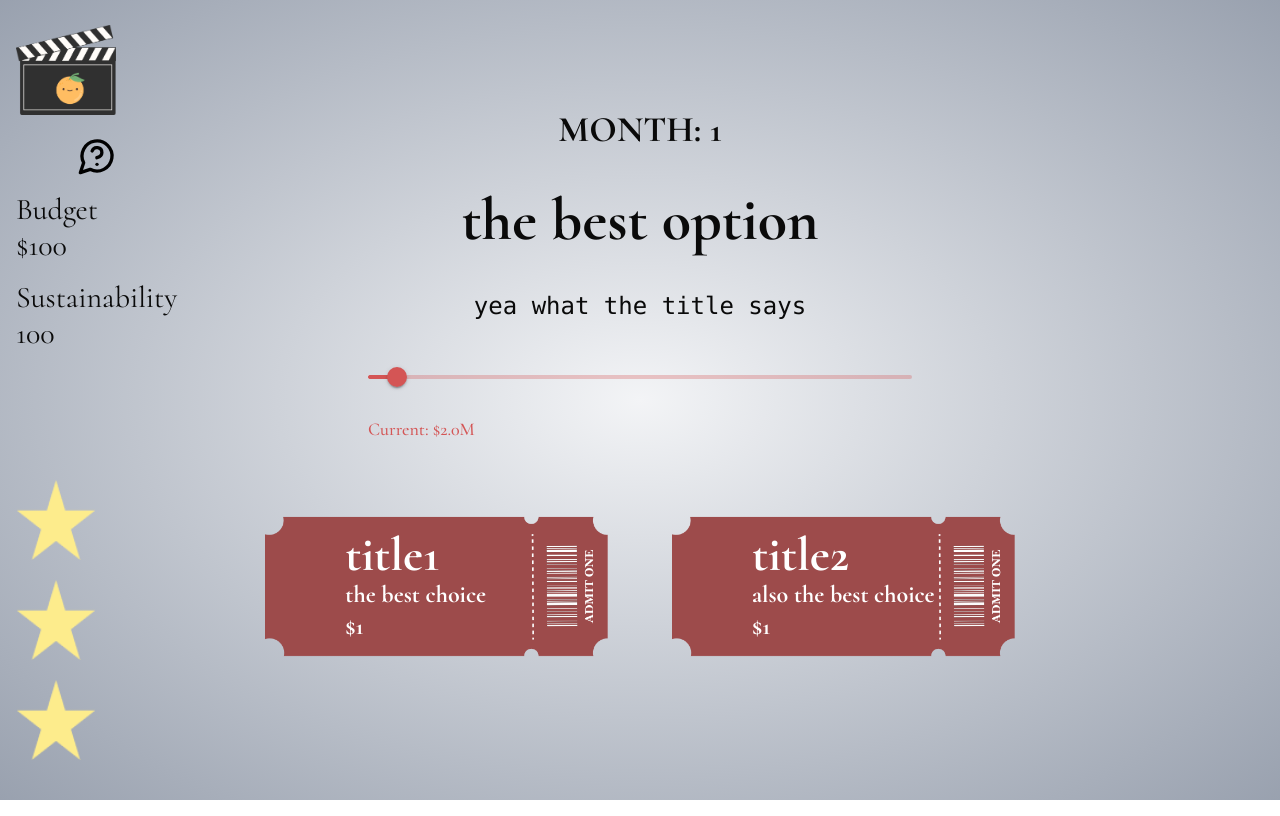
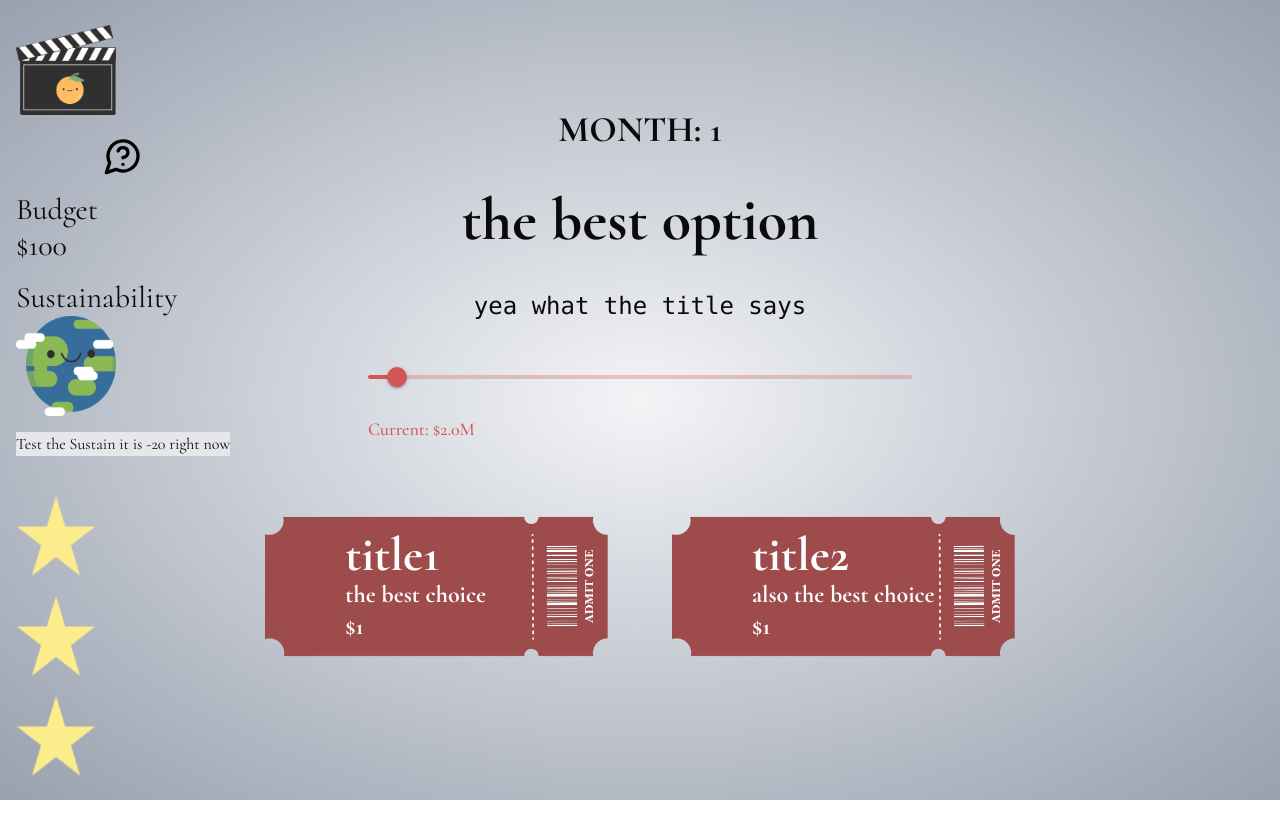
Before and after one commit to qhgill/final-take, a Next.js app: page / in a window 1280 px wide. Built offline with nearby package versions, Linux system fonts and the light colour scheme.

Commit message:
Stars + Earth

```diff
--- a/src/app/page.tsx
+++ b/src/app/page.tsx
@@ -31,12 +31,13 @@ const Home = () => {
   const [promptKey, setPromptKey] = useState(0);
   const [isEnd, setIsEnd] = useState(false);
   const [currentBudget, setCurrentBudget] = useState(user.budget);
+  const [currentSustain, setCurrentSustain] = useState(user.sustStat);
 
   const handleSwap = (price: number, sustain: number, profit: number) => {
     setVisible(false);
 
     setCurrentBudget((prevBudget) => prevBudget - price);
-    user.sustStat -= sustain;
+    setCurrentSustain((prevSustain) => prevSustain - sustain);
     user.profit += profit;
 
     // this needs to be changed to a random + uses month so is scuffed
@@ -57,13 +58,18 @@ const Home = () => {
     setCurrentBudget(newBudget);
   };
 
+  const handleSustainChange = (newSustain: number) => {
+    setCurrentSustain(newSustain);
+  };
+
   return (
     <div>
       <div className="w-screen relative h-screen flex items-center justify-center bg-radial from-gray-100 to-gray-400">
         <Sidebar
           budget={currentBudget}
-          sustainStatus={user.sustStat}
+          sustainStatus={currentSustain}
           onBudgetChange={handleBudgetChange}
+          onSustainChange={handleSustainChange}
         />
         <div className="flex items-center justify-center">
           <AnimatePresence mode="wait">
--- a/src/components/Sidebar.tsx
+++ b/src/components/Sidebar.tsx
@@ -1,9 +1,15 @@
 import React, { useState } from "react";
 import Image from "next/image";
 import logo from "../../public/logo.png";
-// import grayStar from "@/public/star/grayStar.png";
+import grayStar from "@/public/star/grayStar.png";
 import yellowStar from "@/public/star/yellowStar.png";
 import Question from "../components/Question";
+import earth1Happy from "@/public/earth/earth1Happy.png";
+import earth2Dull from "@/public/earth/earth2Dull.png";
+import earth3Gray from "@/public/earth/earth3Gray.png";
+import earth4Worried from "@/public/earth/earth4Worried.png";
+import earth5Sad from "@/public/earth/earth5Sad.png";
+
 import {
   AlertDialog,
   AlertDialogAction,
@@ -19,15 +25,24 @@ interface SidebarTypes {
   budget: number;
   sustainStatus: number;
   onBudgetChange: (newBudget: number) => void;
+  onSustainChange: (newSustain: number) => void;
 }
 
-const Sidebar = ({ budget, sustainStatus, onBudgetChange }: SidebarTypes) => {
+const Sidebar = ({
+  budget,
+  sustainStatus,
+  onBudgetChange,
+  onSustainChange,
+}: SidebarTypes) => {
   const [isModalOpen, setIsModalOpen] = useState(false);
   const [selectedStar, setSelectedStar] = useState<number | null>(null);
+  const [usedStars, setUsedStars] = useState<boolean[]>([false, false, false]);
 
   const handleStarClick = (starIndex: number) => {
-    setSelectedStar(starIndex);
-    setIsModalOpen(true);
+    if (!usedStars[starIndex]) {
+      setSelectedStar(starIndex);
+      setIsModalOpen(true);
+    }
   };
 
   const handleCloseModal = () => {
@@ -37,8 +52,36 @@ const Sidebar = ({ budget, sustainStatus, onBudgetChange }: SidebarTypes) => {
 
   const handleFavor = () => {
     console.log(`Favor called for star ${selectedStar}`);
-    onBudgetChange(budget + 50);
+    if (selectedStar !== null) {
+      onBudgetChange(budget + 50);
+      setUsedStars((prevUsedStars) => {
+        const newUsedStars = [...prevUsedStars];
+        newUsedStars[selectedStar] = true;
+        return newUsedStars;
+      });
+    }
     handleCloseModal();
+  };
+
+  const getEarthImage = (sustainStatus: number) => {
+    if (sustainStatus >= 80) {
+      return earth1Happy;
+    } else if (sustainStatus >= 60) {
+      return earth2Dull;
+    } else if (sustainStatus >= 40) {
+      return earth3Gray;
+    } else if (sustainStatus >= 20) {
+      return earth4Worried;
+    } else {
+      return earth5Sad;
+    }
+  };
+
+  const earthImage = getEarthImage(sustainStatus);
+
+  // this is just to test the sustain change image thingy
+  const handleSustainTest = () => {
+    onSustainChange(sustainStatus - 20);
   };
 
   return (
@@ -53,15 +96,22 @@ const Sidebar = ({ budget, sustainStatus, onBudgetChange }: SidebarTypes) => {
         <p className="text-start text-3xl">
           Sustainability
           <br />
-          {sustainStatus}
+          <Image src={earthImage} alt="Earth Status" className="size-25" />
         </p>
+        {/* this is just to test the sustain change image thingy also */}
+        <button
+          onClick={handleSustainTest}
+          className="cursor-pointer bg-gray-200"
+        >
+          Test the Sustain it is -20 right now
+        </button>
       </div>
       <div className="flex flex-col  justify-start gap-y-5 py-10">
         {[0, 1, 2].map((starIndex) => (
           <Image
             key={starIndex}
-            src={yellowStar}
-            alt="placeholder"
+            src={usedStars[starIndex] ? grayStar : yellowStar}
+            alt={usedStars[starIndex] ? "Used Star" : "Available Star"}
             className={`size-20 hover:scale-80 duration-100 cursor-pointer`}
             onClick={() => handleStarClick(starIndex)}
           />
```
Also changed, not shown: public/star/grayStar.png, 1 other file (tests, documents, lock files or other folders).
